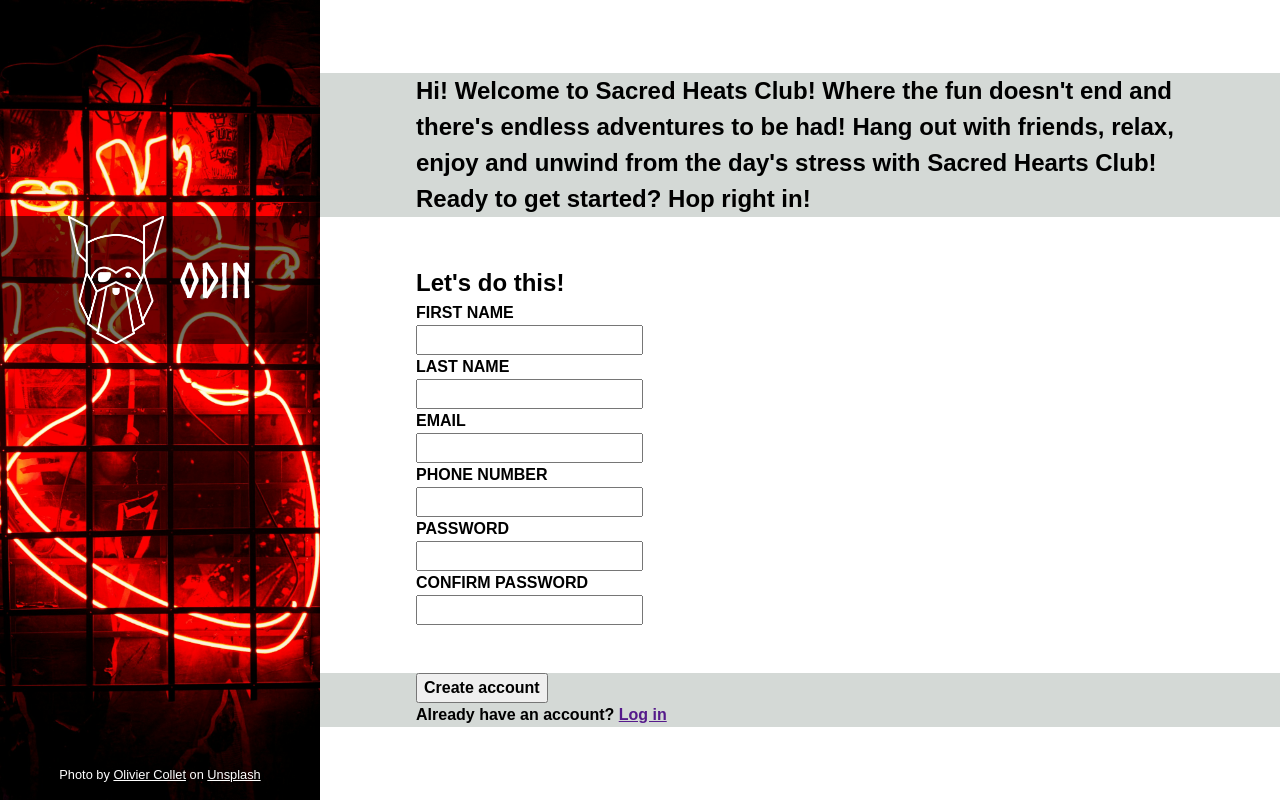
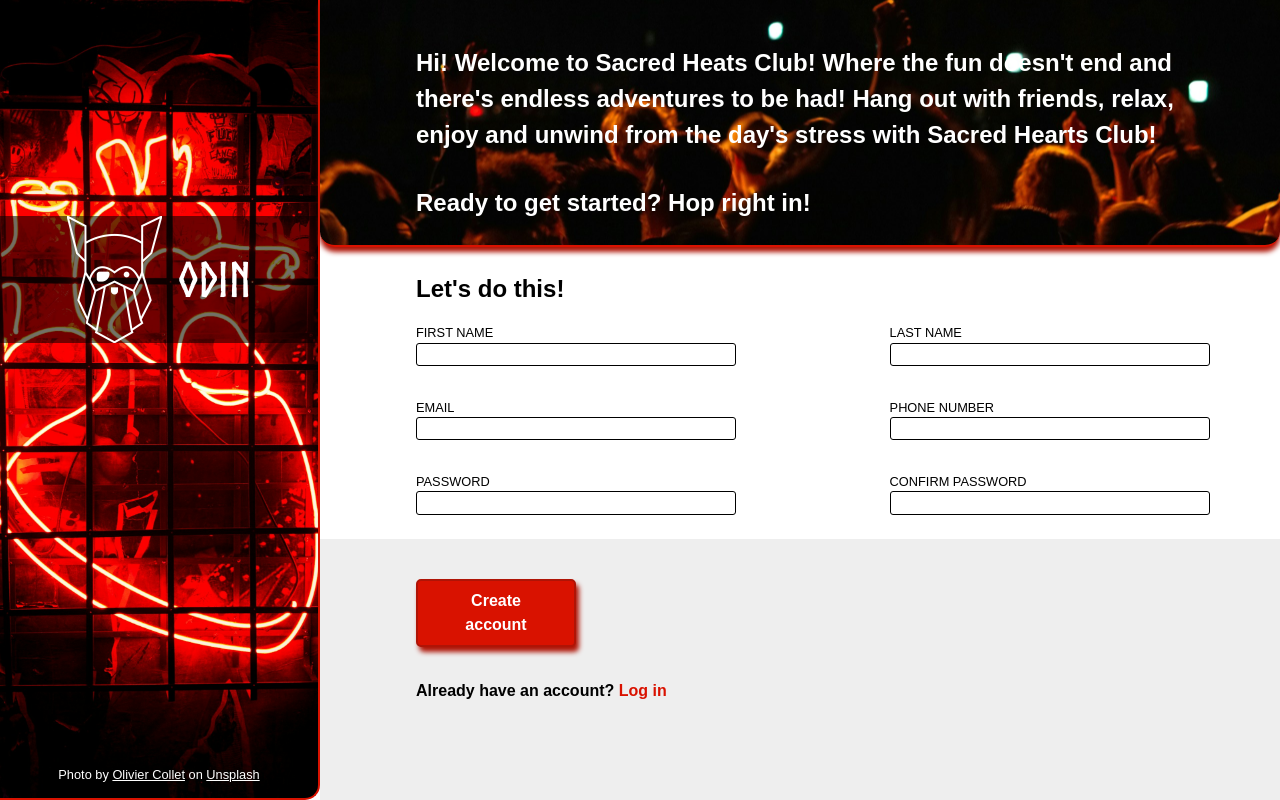
Before and after one commit to frostbite69425/Sign-up-form, a plain HTML site: page index.html in a window 1280 px wide. Drawn offline with Linux system fonts and the light colour scheme.

Commit message:
add: callout styling, input field styling and button styling.

```diff
--- a/index.html
+++ b/index.html
@@ -63,63 +63,69 @@
           </div>
         </div>
         <div class="form-details">
-          <form action="" method="get">
           <div class="prompt">Let's do this!</div>
+          <form class="form-layout" action="" method="get">
             <div class="first-row">
-              <label for="FIRST-NAME">FIRST NAME</label>
+              <label for="FIRST-NAME"
+                >FIRST NAME
                 <input
                   type="text"
                   name="FIRST-NAME"
                   id="FIRST-NAME"
                   autocomplete="given-name"
-              />
+              /></label>
 
-              <label for="LAST-NAME">LAST NAME</label>
+              <label for="LAST-NAME"
+                >LAST NAME
                 <input
                   type="text"
                   name="LAST-NAME"
                   id="LAST-NAME"
                   autocomplete="family-name"
-              />
+              /></label>
             </div>
             <div class="second-row">
-              <label for="EMAIL">EMAIL</label>
+              <label for="EMAIL"
+                >EMAIL
                 <input
                   type="email"
                   name="EMAIL"
                   id="EMAIL"
                   autocomplete="email"
-              />
+              /></label>
 
-              <label for="PHONE-NUMBER">PHONE NUMBER</label>
+              <label for="PHONE-NUMBER"
+                >PHONE NUMBER
                 <input
                   type="tel"
                   name="PHONE-NUMBER"
                   id="PHONE-NUMBER"
                   autocomplete="tel"
-              />
+              /></label>
             </div>
             <div class="third-row">
-              <label for="PASSWORD">PASSWORD</label>
+              <label for="PASSWORD"
+                >PASSWORD
                 <input
                   type="password"
                   name="PASSWORD"
                   id="PASSWORD"
                   autocomplete="new-password"
-              />
+              /></label>
 
-              <label for="CONFIRM-PASSWORD">CONFIRM PASSWORD</label>
+              <label for="CONFIRM-PASSWORD"
+                >CONFIRM PASSWORD
                 <input
                   type="password"
                   name="CONFIRM-PASSWORD"
                   id="CONFIRM-PASSWORD"
                   autocomplete="current-password"
-              />
+              /></label>
             </div>
           </form>
         </div>
         <div class="action-btn">
-          <button type="submit">Create account</button>
+          <button class="btn-class" type="submit">Create account</button>
           <div class="login">
             Already have an account? <a href="">Log in</a>
           </div>
--- a/script-files/styles.css
+++ b/script-files/styles.css
@@ -70,9 +70,11 @@ h6 {
 /* VARIABLES */
 
 :root {
-  --grey-background: #d4d9d6;
+  --grey-background: #eeeeee;
+  --greyer-background: #c4c0c0;
   --white-backhground: #ffffff;
   --heart-red: #d91200;
+  --heart-red-darker: #af1406;
 }
 
 /* FONTS */
@@ -88,8 +90,6 @@ html {
   font-family: Arial, Helvetica, sans-serif, system-ui, -apple-system,
     BlinkMacSystemFont, "Segoe UI", Roboto, Oxygen, Ubuntu, Cantarell,
     "Open Sans", "Helvetica Neue", sans-serif;
-
-  font-size: large;
   font-weight: 600;
   font-size: 16px;
 }
@@ -107,7 +107,7 @@ html {
 .logo-background {
   min-width: 25%;
   max-width: 35%;
-  height: 100vh;
+  height: 100dvh;
   display: flex;
   flex-direction: column;
   align-items: center;
@@ -118,6 +118,9 @@ html {
   background-repeat: no-repeat;
   background-position: center;
   background-size: cover;
+  border-right: 2px solid var(--heart-red);
+  border-bottom: 2px solid var(--heart-red);
+  border-radius: 0px 0px 15px 0px;
 }
 
 .credits {
@@ -171,42 +174,108 @@ html {
 /* FOR THE SIGN UP FORM */
 
 .sign-up-form {
-  /* padding: 2rem 6rem; */
   min-width: 75%;
   max-width: 65%;
-  height: 100%;
-  /* THE HEIGHT SCALING NEEDS FIXING HERE */
+  display: flex;
+  justify-content: center;
+  align-items: flex-start;
+  flex-direction: column;
+  /* gap: 1rem; */
+  height: 100dvh;
 }
 
 .callout,
 .form-details,
 .action-btn {
   width: 100%;
-  padding: 0 6rem;
+  padding: 1.5rem 6rem;
   flex: 1;
-  /* FLEX DOESN'T SEEM TO BE WORKING. NEEDS FIXING */
 }
 
-.sign-up-form label {
+.sign-up-form label,
+.sign-up-form input {
   display: block;
-}
-
-.sign-up-form {
-  display: flex;
-  justify-content: center;
-  align-items: flex-start;
-  flex-direction: column;
-  gap: 3rem;
-  height: 100%;
 }
 
 .prompt,
 .callout p {
-  font-size: 1.5rem;
+  font-size: clamp(1rem, 5vw, 1.5rem);
   max-width: max(60ch);
 }
 
 .callout,
 .action-btn {
   background-color: var(--grey-background);
+  display: flex;
+  flex-direction: column;
+  gap: 2rem;
 }
+
+.callout {
+  justify-content: flex-end;
+  background-image: url("../assets/konrad-rolf-V0RhqyCTDWY-unsplash.jpg");
+  background-clip: border-box;
+  background-origin: border-box;
+  background-repeat: no-repeat;
+  background-position: center;
+  background-size: cover;
+  color: white;
+  border-bottom: 2px solid var(--heart-red);
+  border-radius: 0px 0px 15px 15px;
+  box-shadow: 0px 5px 5px var(--heart-red-darker);
+}
+
+.action-btn {
+  justify-content: flex-start;
+  padding-top: 2.5rem;
+}
+
+.form-details {
+  display: flex;
+  flex-direction: column;
+  gap: 1rem;
+}
+
+.form-layout {
+  display: flex;
+  flex-direction: column;
+  gap: 2rem;
+  font-size: 0.8rem;
+  font-weight: 500;
+}
+
+input {
+  min-width: 20rem;
+  border-radius: 3px;
+  border: 1.3px black solid;
+}
+
+.first-row,
+.second-row,
+.third-row {
+  display: flex;
+  justify-content: flex-start;
+  align-items: center;
+  gap: 20%;
+}
+
+.btn-class {
+  width: clamp(10rem, 11vw, 25rem);
+  padding: 0.5rem 1.7rem;
+  border-radius: 5px;
+  color: white;
+  background-color: var(--heart-red);
+  border: 2px solid var(--heart-red-darker);
+  box-shadow: 3px 5px 5px var(--heart-red-darker);
+  transition: transform 0.2s ease-in-out;
+  cursor: pointer;
+}
+
+.btn-class:hover {
+  transform: scale(1.04);
+}
+
+.login a {
+  color: var(--heart-red);
+  text-decoration: none;
+}
```
Also changed, not shown: assets/aleksandr-popov-KtfPqWwhvOs-unsplash.jpg (added), assets/aleksandr-popov-R25Q-pAUeY8-unsplash.jpg (added), assets/konrad-rolf-V0RhqyCTDWY-unsplash.jpg (added), assets/pim-myten-m41k1lTzjVM-unsplash.jpg (added). Lines whose indentation alone changed are shown as unchanged.
